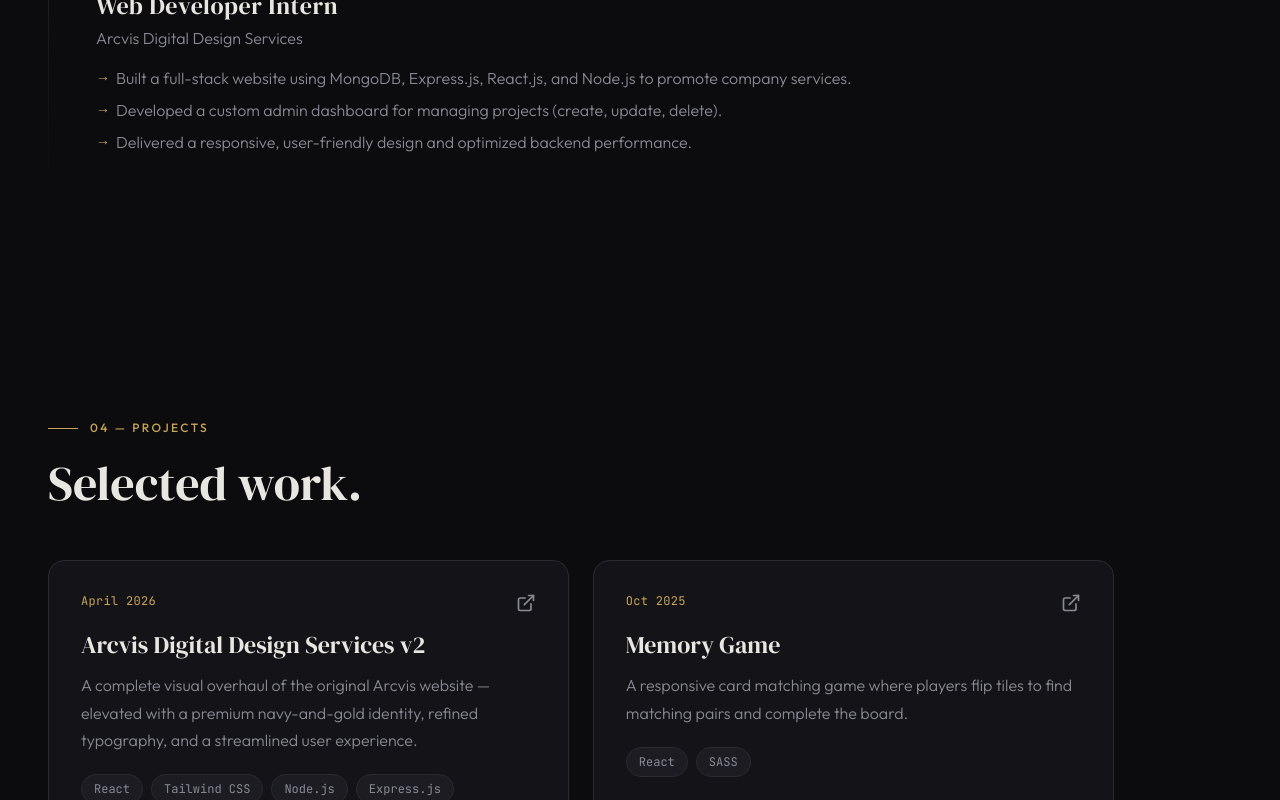
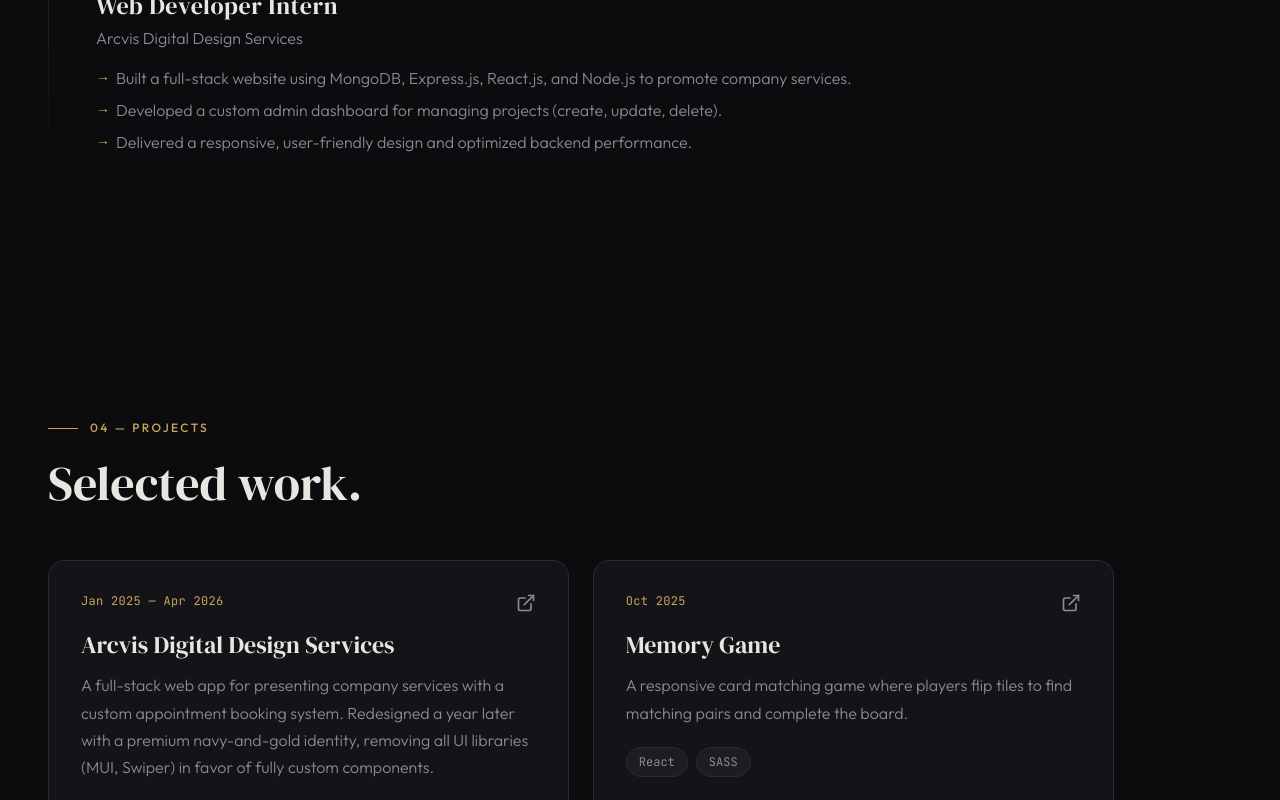
Before and after one commit to keilalily/personal-portfolio, a React (Vite) app: page / in a window 1280 px wide. Shown: the part 2787-3587 px from the top of the page. Built offline with nearby package versions, Linux system fonts and the light colour scheme.

Commit message:
update: arcvis project

```diff
--- a/src/components/sections/Projects.jsx
+++ b/src/components/sections/Projects.jsx
@@ -54,6 +54,19 @@
                                     </span>
                                 ))}
                             </div>
+
+                            {project.linkV1 && (
+                                <a
+                                    href={project.linkV1}
+                                    target="_blank"
+                                    rel="noopener noreferrer"
+                                    onClick={(e) => e.stopPropagation()}
+                                    className="inline-flex items-center gap-1.5 mt-5 font-jetbrains text-xs text-text-muted
+                                        hover:text-accent transition-colors duration-300"
+                                >
+                                    View original version <FiExternalLink className="text-[10px]" />
+                                </a>
+                            )}
                         </Card>
                     )
                 })}
--- a/src/data/data.js
+++ b/src/data/data.js
@@ -98,11 +98,12 @@
 
 export const projects = [
     {
-        title: 'Arcvis Digital Design Services v2',
-        description: 'A complete visual overhaul of the original Arcvis website — elevated with a premium navy-and-gold identity, refined typography, and a streamlined user experience.',
-        year: 'April 2026',
+        title: 'Arcvis Digital Design Services',
+        description: 'A full-stack web app for presenting company services with a custom appointment booking system. Redesigned a year later with a premium navy-and-gold identity, removing all UI libraries (MUI, Swiper) in favor of fully custom components.',
+        year: 'Jan 2025 — Apr 2026',
         tags: ['React', 'Tailwind CSS', 'Node.js', 'Express.js', 'MongoDB'],
-        link: 'https://v2-arcvisdesigns.onrender.com/'
+        link: 'https://v2-arcvisdesigns.onrender.com/',
+        linkV1: 'https://arcvisdesigns.onrender.com/',
     },
     {
         title: 'Memory Game',
@@ -153,13 +154,6 @@
         link: 'https://country-quiz-master-phi.vercel.app/'
     },
     {
-        title: 'Arcvis Digital Design Services',
-        description: 'A full-stack web application built to present company services and projects. Includes a custom appointment booking system to schedule meetings directly with the owner.',
-        year: 'Jan 2025 - May 2025',
-        tags: ['React', 'Node.js', 'Express.js', 'MongoDB'],
-        link: 'https://arcvisdesigns.onrender.com/'
-    },
-    {
         title: 'Space Tourism',
         description: 'A responsive multi-page website developed based on a Frontend Mentor design challenge.',
         year: 'Apr 2025',
```
